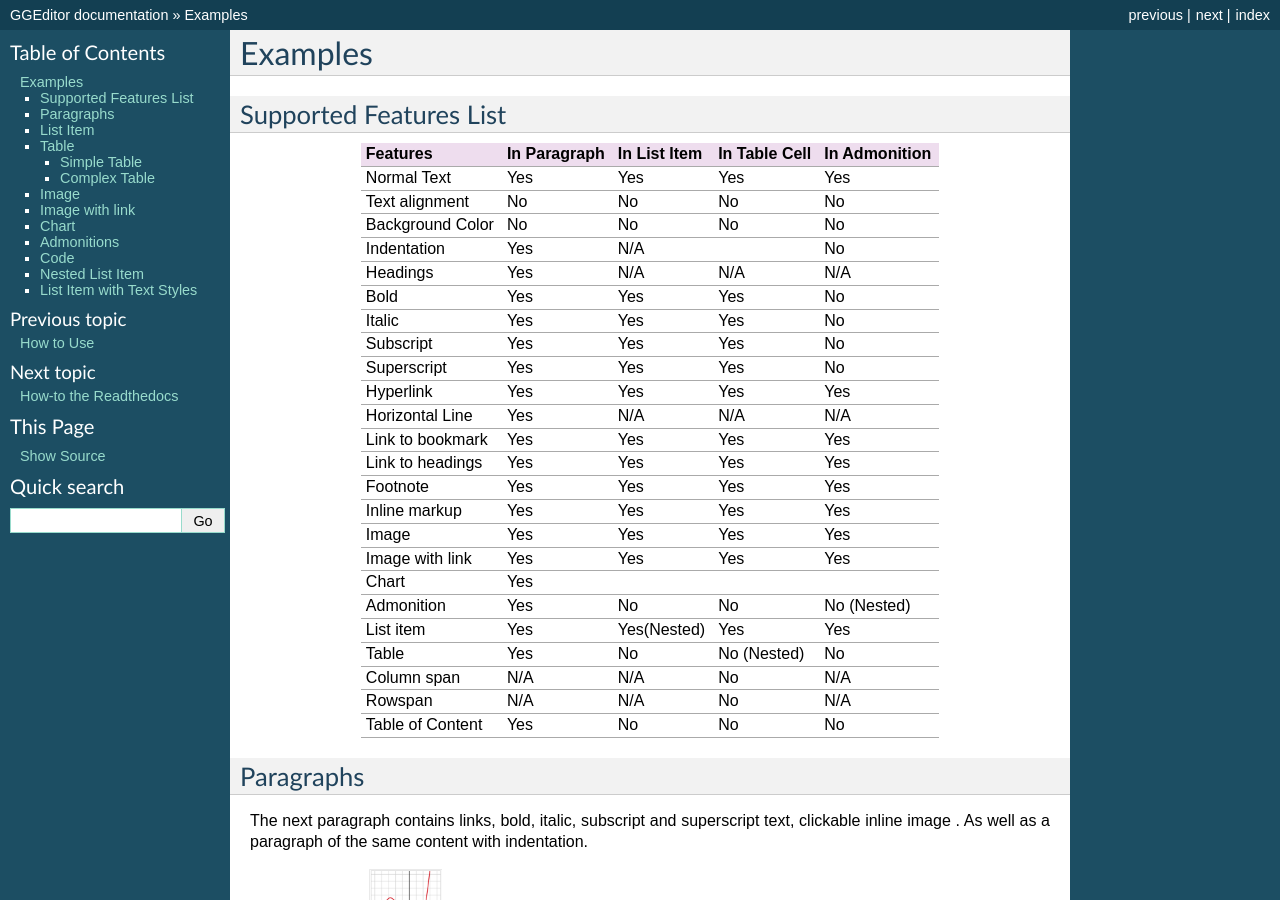
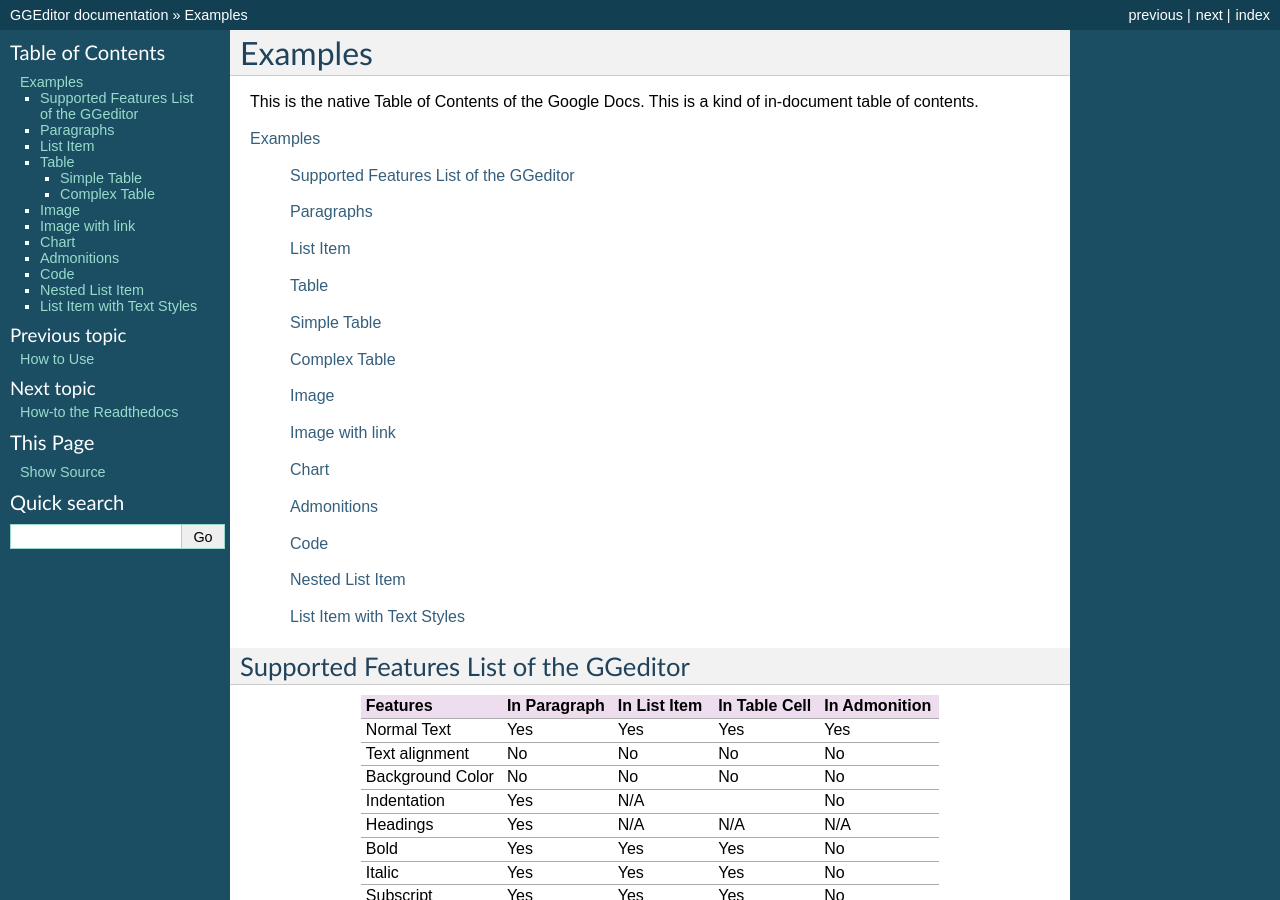
Before and after one commit to iapyeh/GGeditor, a Sphinx documentation site: the page built from docs/Examples.rst, in a window 1280 px wide and 900 px high. Built offline with Sphinx 7.4.7, drawn with Linux system fonts in a browser that asks for light colours.

Commit message:
Google Docs reST Editor@2016-11-24 18:53:33

```diff
--- a/docs/Examples.rst
+++ b/docs/Examples.rst
@@ -4,10 +4,41 @@
 Examples
 ********
 
-.. _h2f53596b5c94e4f13444a141f6d6632:
+This is the native Table of Contents of the Google Docs. This is a kind of in-document table of contents.
 
-Supported Features List
-=======================
+`Examples <#h17cf336a3119355a1c01f75426961>`_
+
+    `Supported Features List of the GGeditor <#h7d2c3d74f4f672d4f5a723b4c2f4f13>`_
+
+    `Paragraphs <#h1f81a111a3e4cd44467728753e5f73>`_
+
+    `List Item <#h3f7b121e3b34193166765e7a56202b48>`_
+
+    `Table <#h513c5b795d5d185d1c203d7e75205f41>`_
+
+    `Simple Table <#h32215632614d203792b5070562b64f>`_
+
+    `Complex Table <#h5a6e575f7c1d332d6350624c6c73387>`_
+
+    `Image <#h425360541a6d36a14487962c584b8>`_
+
+    `Image with link <#h263145716057721248918325a5e5b>`_
+
+    `Chart <#h1d36783e12317e2c015132250725e7b>`_
+
+    `Admonitions <#h10487d767c3543552c4f797d453d593f>`_
+
+    `Code <#h36d46272a794b2f694b492933796e5e>`_
+
+    `Nested List Item <#h1e7b7c356c1a63272445567d455a317e>`_
+
+    `List Item with Text Styles <#h5f19331f4a2f754d79529747f281b5e>`_
+
+
+.. _h7d2c3d74f4f672d4f5a723b4c2f4f13:
+
+Supported Features List of the GGeditor
+=======================================
 
 
 +----------------+------------+------------+-------------+-------------+
@@ -261,6 +292,7 @@ List Item with Text Styles
 
 \ `Here is the source document of the Google Docs`_\
 
+
 .. _`expression`: https://en.wikipedia.org/wiki/Expression_(mathematics)
 .. _`variables`: https://en.wikipedia.org/wiki/Variable_(mathematics)
 .. _`indeterminates`: https://en.wikipedia.org/wiki/Indeterminate_(variable)
@@ -351,8 +383,8 @@ List Item with Text Styles
    :target: http://www.google.com
 
 .. |IMG13| image:: static/Examples_13.png
-   :height: 370 px
-   :width: 600 px
+   :height: 266 px
+   :width: 432 px
    :alt: Points scored
 
 .. |IMG14| image:: static/Examples_14.png
```
